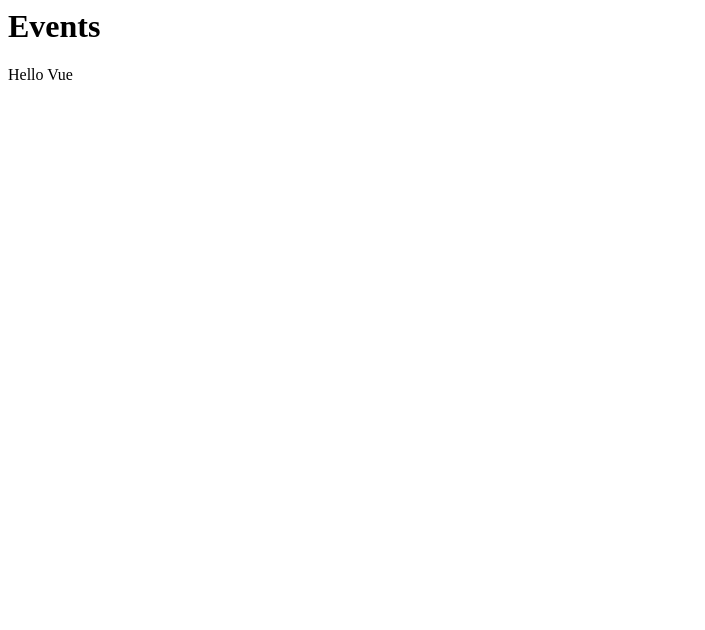
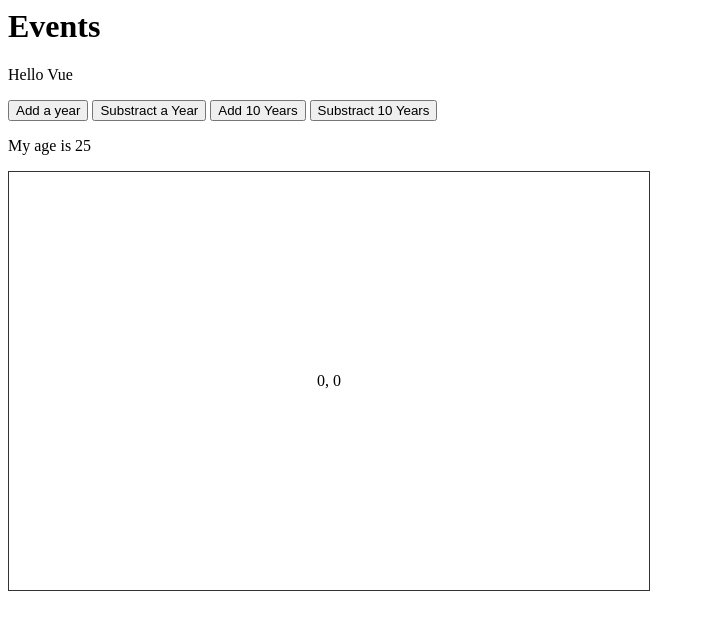
Before and after one commit to cvasquez1425/TheNetNinjaTutorial, a plain HTML site: page index.html in a window 1280 px wide. Shown: the whole page, without its empty margins (0-705 px from the left). Drawn offline with nearby package versions, Linux system fonts and the light colour scheme.

Commit message:
more changes

```diff
--- a/app.js
+++ b/app.js
@@ -2,6 +2,24 @@ var app = new Vue({
     el: "#app",
     data: {
         name: "Carlos Vasquez",
-        message: "Hello Vue"
+        message: "Hello Vue",
+        age: 25,
+        x: 0,
+        y: 0
+    },
+    methods: {
+        add: function (inc) {
+            //this.age++;
+            this.age += inc;
+        },
+        substract: function (dec) {
+            //this.age--;
+            this.age -= dec;
+        },
+        updateXY: function (event) {
+            console.log(event);
+            this.x = event.offsetX;
+            this.y = event.offsetY;
+        }
     }
 })
--- a/index.html
+++ b/index.html
@@ -11,6 +11,15 @@
     <div id="app">
         <h1>Events</h1>
         <p>{{ message }}</p>
+        <button v-on:click="add(1)">Add a year</button>
+        <button @click="substract(1)">Substract a Year</button>
+        <button v-on:dblclick="add(10)">Add 10 Years</button>
+        <button @dblclick="substract(10)">Substract 10 Years</button>
+        <p>My age is {{ age }}</p>
+        <div id="canvas" @mousemove="updateXY">{{x}}, {{y}}
+
+        </div>
+
     </div>
 
     <script src="./app.js"></script>
--- a/style.css
+++ b/style.css
@@ -0,0 +1,6 @@
+#canvas{
+    width: 600px;
+    padding: 200px 20px;
+    text-align: center;
+    border: 1px solid #333;
+}
```
